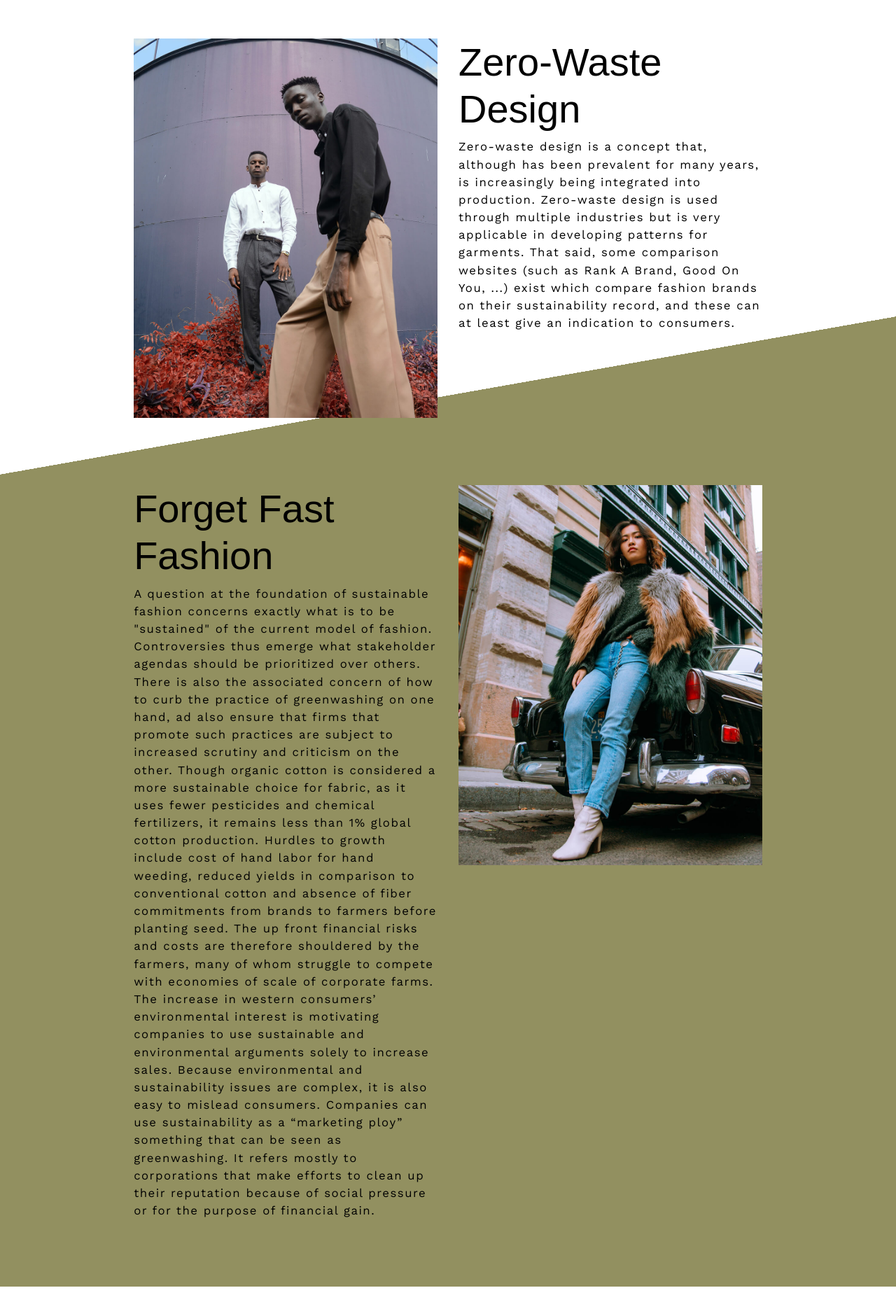
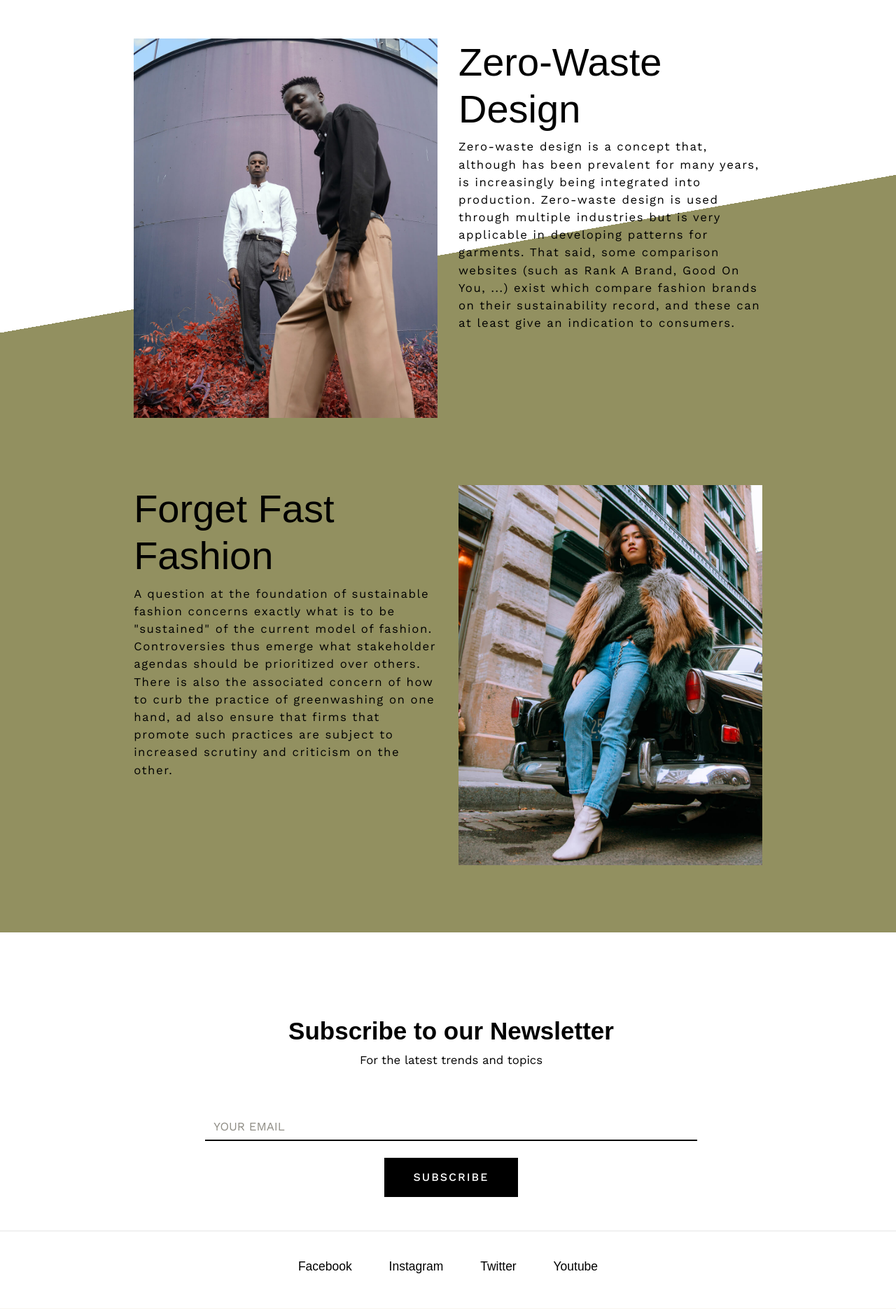
Before and after one commit to Code-Institute-Submissions/Culture-Webstore, a Django app: page /about/ in a window 1280 px wide. Shown: the part 1010-2880 px from the top of the page at 70% size. Run offline with Django 3.2, Linux system fonts and the light colour scheme; some libraries are stand-ins or nearby versions; some web fonts are replaced.

Commit message:
Update about text

```diff
--- a/pages/templates/pages/about.html
+++ b/pages/templates/pages/about.html
@@ -70,8 +70,6 @@
                     <h2 class="display-4">Forget Fast Fashion</h2>
                     <p class="letter-space">
                         A question at the foundation of sustainable fashion concerns exactly what is to be "sustained" of the current model of fashion. Controversies thus emerge what stakeholder agendas should be prioritized over others. There is also the associated concern of how to curb the practice of greenwashing on one hand, ad also ensure that firms that promote such practices are subject to increased scrutiny and criticism on the other.
-                        Though organic cotton is considered a more sustainable choice for fabric, as it uses fewer pesticides and chemical fertilizers, it remains less than 1% global cotton production. Hurdles to growth include cost of hand labor for hand weeding, reduced yields in comparison to conventional cotton and absence of fiber commitments from brands to farmers before planting seed. The up front financial risks and costs are therefore shouldered by the farmers, many of whom struggle to compete with economies of scale of corporate farms.
-                        The increase in western consumers’ environmental interest is motivating companies to use sustainable and environmental arguments solely to increase sales. Because environmental and sustainability issues are complex, it is also easy to mislead consumers. Companies can use sustainability as a “marketing ploy” something that can be seen as greenwashing. It refers mostly to corporations that make efforts to clean up their reputation because of social pressure or for the purpose of financial gain.
                     </p>
                 </div>
             </div>
```
